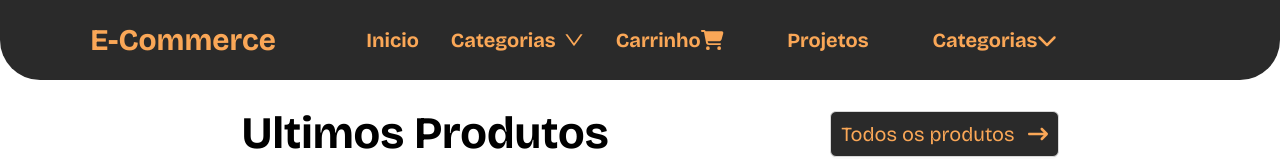
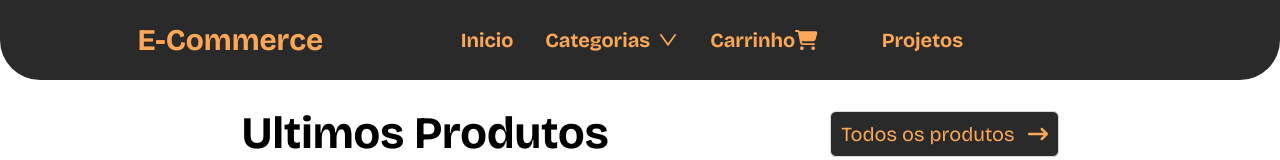
Before and after one commit to Reis567/ecommerce-api, a React (Vite) app in the folder frontend/: page / in a window 1280 px wide. Shown: the top 160 px of the page. Built offline with nearby package versions, Linux system fonts and the light colour scheme.

Commit message:
Feat : Searchbar component

```diff
--- a/frontend/src/components/Header/Header.tsx
+++ b/frontend/src/components/Header/Header.tsx
@@ -4,7 +4,7 @@ import { Container, Nav, NavTitle, SLink } from './Header.styles.tsx';
 import DropPerso from '../Dropdown/Dropdown.tsx'
 import { Link } from 'react-router-dom';
 import { FontAwesomeIcon } from '@fortawesome/react-fontawesome';
-import { faCartShopping,faChevronDown } from '@fortawesome/free-solid-svg-icons';
+import { faCartShopping } from '@fortawesome/free-solid-svg-icons';
 
 const Header: React.FC = () => {
     const [isNavOpen, setIsNavOpen] = useState(false);
@@ -33,10 +33,7 @@ const Header: React.FC = () => {
                     <FontAwesomeIcon icon={faCartShopping} />
                 </SLink>
                 <SLink to="/projetos" onClick={toggleNavBar}>Projetos</SLink>
-                <SLink to="/contatos" onClick={toggleNavBar}>
-                    Categorias
-                    <FontAwesomeIcon icon={faChevronDown} />
-                    </SLink>
+
                 <button className='nav-btn nav-close-btn' onClick={toggleNavBar}>
                     <FaTimes />
                 </button>
```
Also changed, not shown: frontend/src/components/SearchBar/SearchBar.tsx (added, +13 -0 lines), frontend/src/components/SearchBar/Searchbar.styles.tsx (added).
